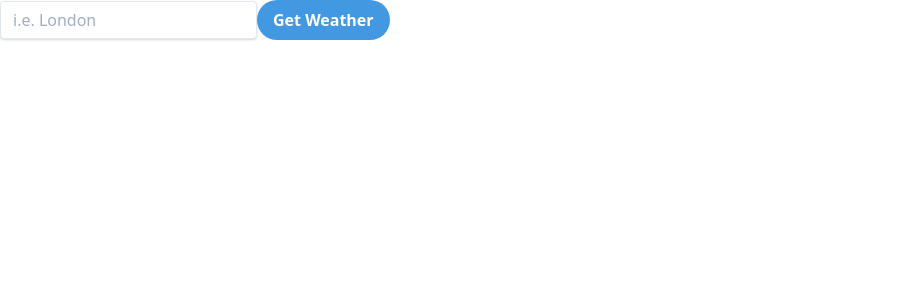
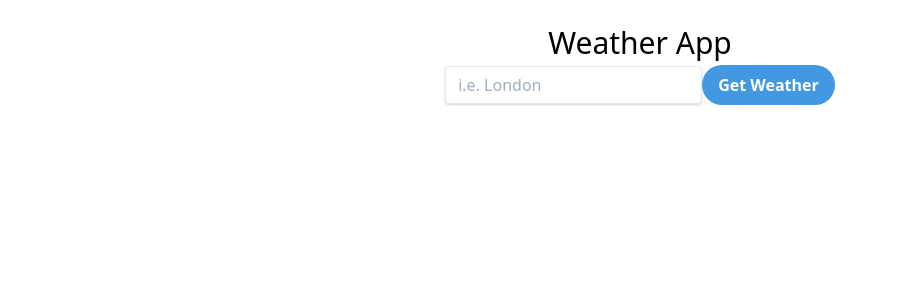
Before and after one commit to dotclaire/tivix-coding-task, a Next.js app: page / in a window 1280 px wide. Shown: the top 300 px of the page, without its empty margins (0-898 px from the left). Built offline with nearby package versions, Linux system fonts and the light colour scheme.

Commit message:
Create Header component and add styling

```diff
--- /dev/null
+++ b/components/Header.js
@@ -0,0 +1,15 @@
+import { Form } from "./Form";
+import React from "react";
+
+export const Header = ({ handleSubmit, handleChange, data }) => {
+  return (
+    <div className="flex flex-col justify-center items-center py-5">
+      <h1 className="text-3xl">Weather App</h1>
+      <Form
+        handleSubmit={handleSubmit}
+        handleChange={handleChange}
+        data={data}
+      />
+    </div>
+  );
+};
--- a/pages/index.js
+++ b/pages/index.js
@@ -3,6 +3,7 @@ import React, { useState } from "react";
 import { Forecast } from "../components/Forecast";
 import { Form } from "../components/Form";
 import Head from "next/head";
+import { Header } from "../components/Header";
 import axios from "axios";
 
 export default function Home() {
@@ -42,8 +43,10 @@ export default function Home() {
       {error && <div>{error.message}</div>}
       {!error && (
         <div className="container mx-auto">
-          <Form handleSubmit={handleSubmit} handleChange={handleChange} />
-          {data && <Forecast data={data} />}
+          <div>
+            <Header handleSubmit={handleSubmit} handleChange={handleChange} />
+            {data && <Forecast data={data} />}
+          </div>
         </div>
       )}
     </div>
```
